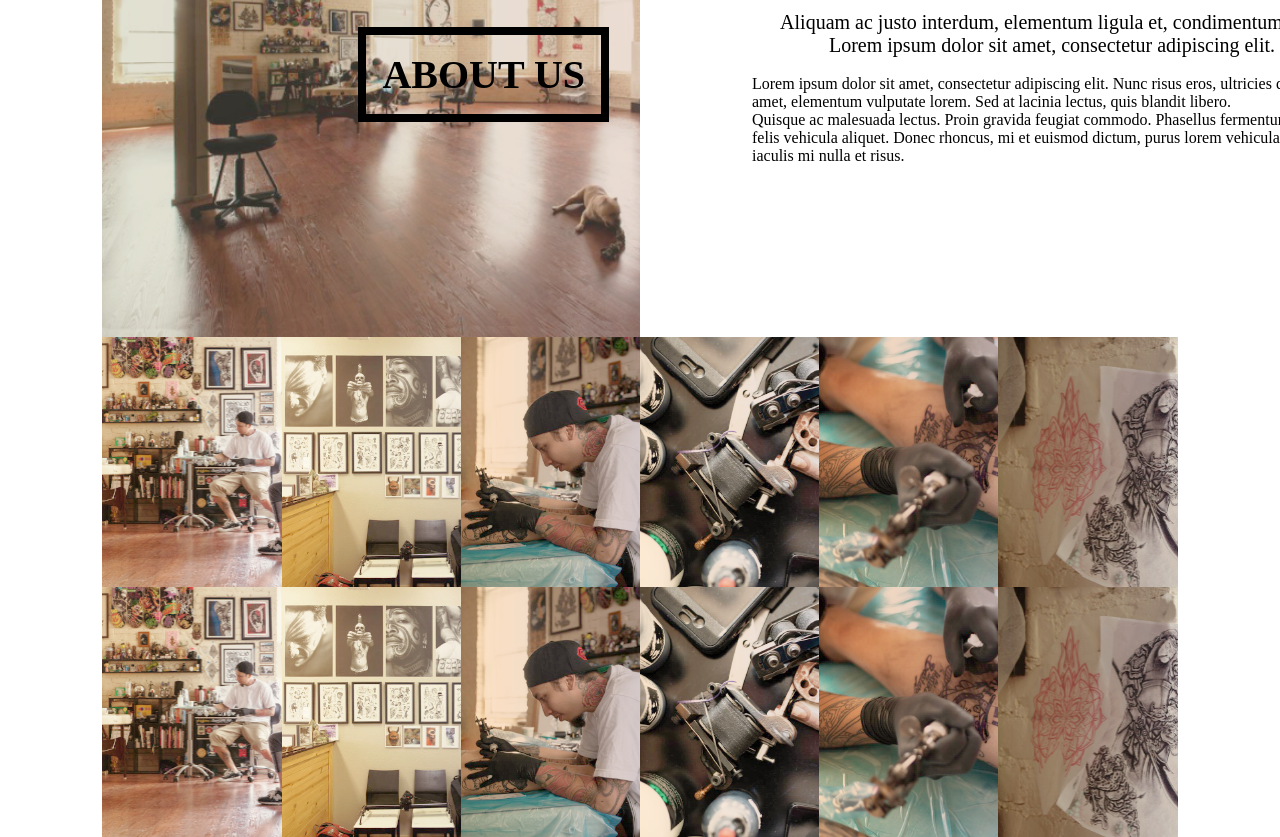
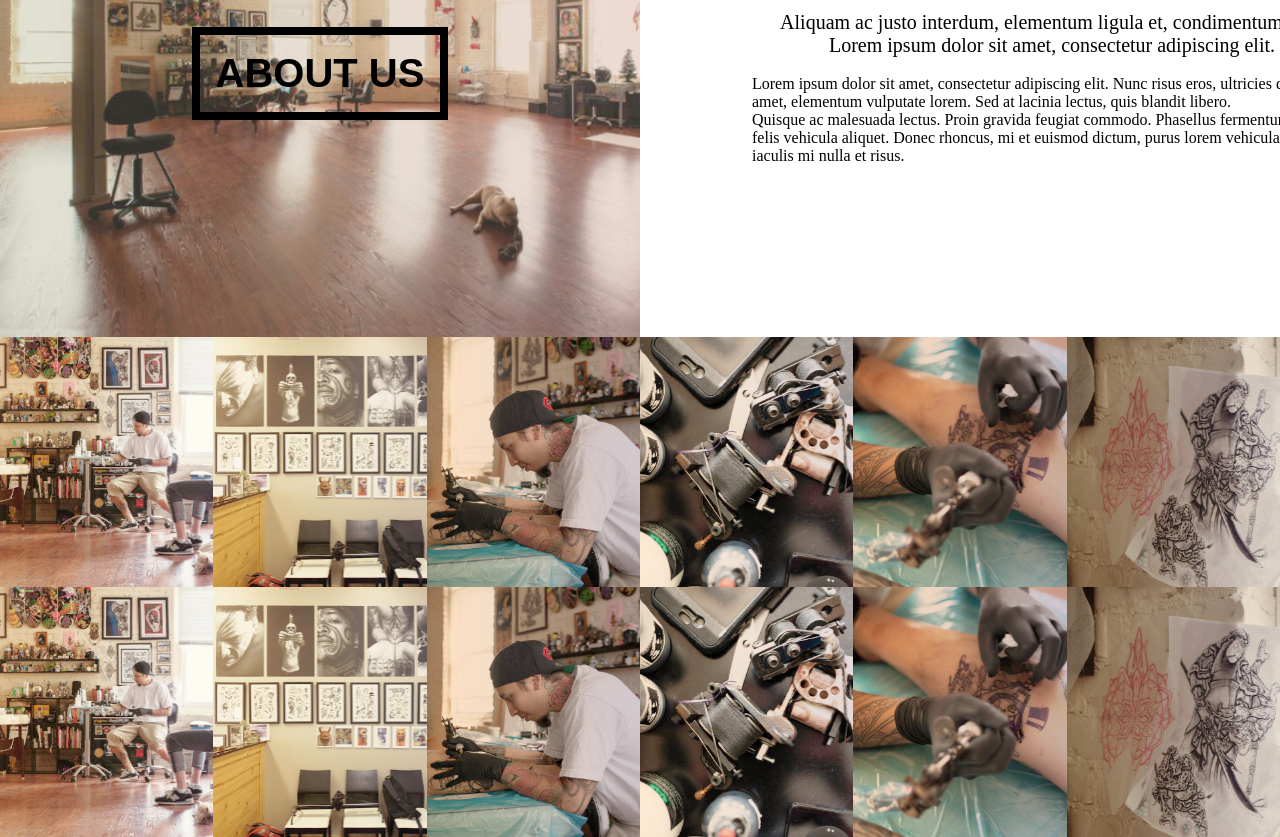
Before and after one commit to katuha1/tatto, a plain HTML site: page index.html in a window 1280 px wide. Shown: the part 714-1551 px from the top of the page. Drawn offline with Linux system fonts and the light colour scheme.

Commit message:
Add files via upload

```diff
--- a/index.html
+++ b/index.html
@@ -24,9 +24,9 @@
 
     <div class="about" id="about">
         <div class="one">
-            <div class="btn">
+            <button class="btn">
                 <h2>ABOUT US</h2>
-            </div>
+            </button>
         </div>
         <div class="two">
             <img src="images/logo2.png" alt="logo2">
@@ -38,8 +38,8 @@
                 aliquet. Donec rhoncus, mi et euismod dictum, purus lorem vehicula justo, a iaculis mi nulla et risus.
             </div>
         </div>
-
     </div>
+    <div class="gallery" id="Gallery">
     <div class="tree">
         <div class="ph1"></div>
         <div class="ph2"></div>
@@ -56,7 +56,7 @@
         <div class="ph11"></div>
         <div class="ph12"></div>
     </div>
-
+</div>
 </body>
 
 </html>
--- a/style.css
+++ b/style.css
@@ -9,6 +9,7 @@
 html, body {
     font-family: 'Times New Roman', Times, serif;
     scroll-behavior: smooth;
+    width: 100%;
 }
 
 a {
@@ -20,7 +21,6 @@ a {
 .header {
     display: flex;
     width: 100%;
-    padding: 0 9%;
     justify-content: center;
     align-items: center;
     margin-top: 1.5rem;
@@ -40,7 +40,6 @@ a {
     padding: 0;
     width: 100%;
     height: 500px;
-    padding: 2rem 9% 0;
     margin-top: -10rem;
 }
 .home img{
@@ -49,7 +48,6 @@ a {
 
 .about{
     position: relative;
-    padding: 0 8%;
 }
 .one{
     display: flex;
@@ -57,14 +55,15 @@ a {
     width: 50%;
     height: 550px;
     background: url("images/room.png") no-repeat;
+    justify-content: center;
     background-size: cover;
 }
 .one .btn{
     position: absolute;
     display: flex;
+    border: 8px solid #000000;
+    background-color: transparent;
     margin-top: 15rem;
-    margin-left: 16rem;
-    border: 8px solid #000000;
 }
 
 .one h2{
@@ -104,12 +103,10 @@ a {
 
 .tree{
     display: flex;
-    padding: 0 8%;`
 }
 
 .tree2{
     display: flex;
-    padding: 0 8%;`
 }
 .ph1{
     background: url("images/1.png") no-repeat;
```
